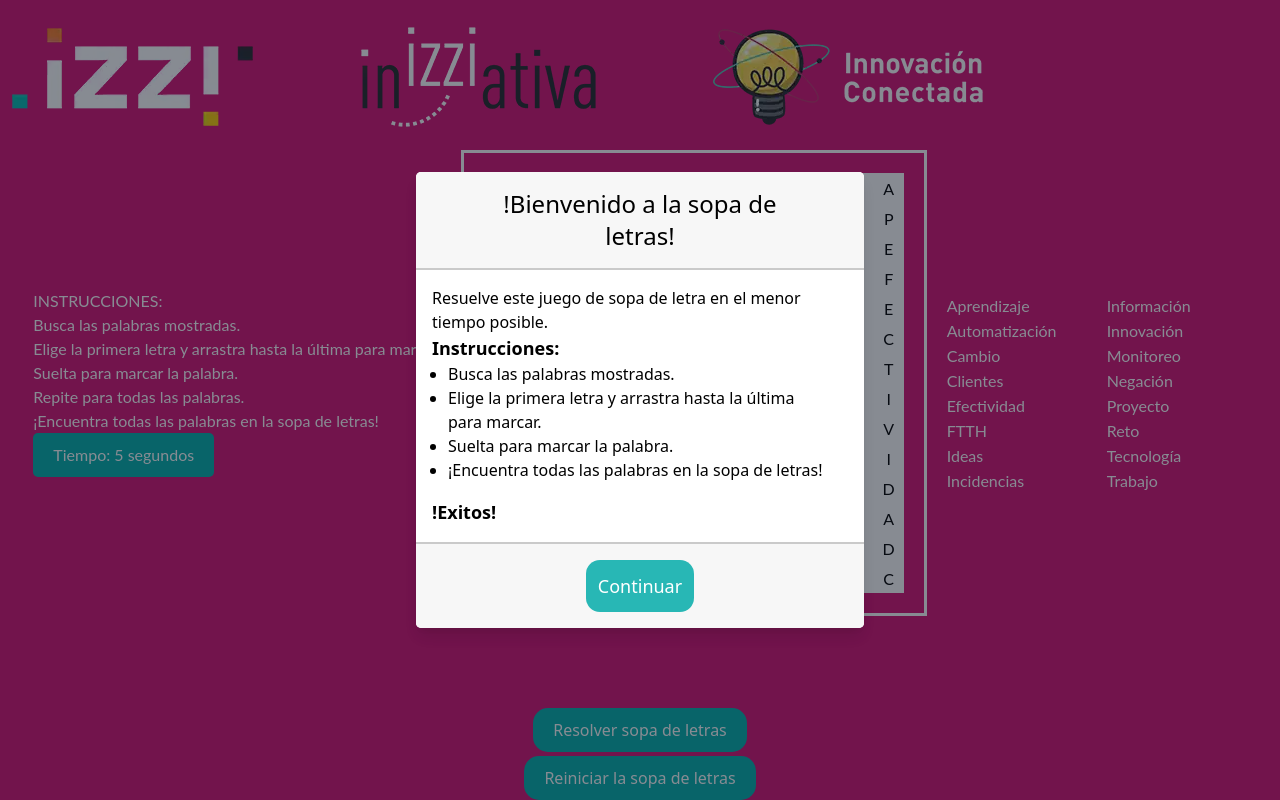
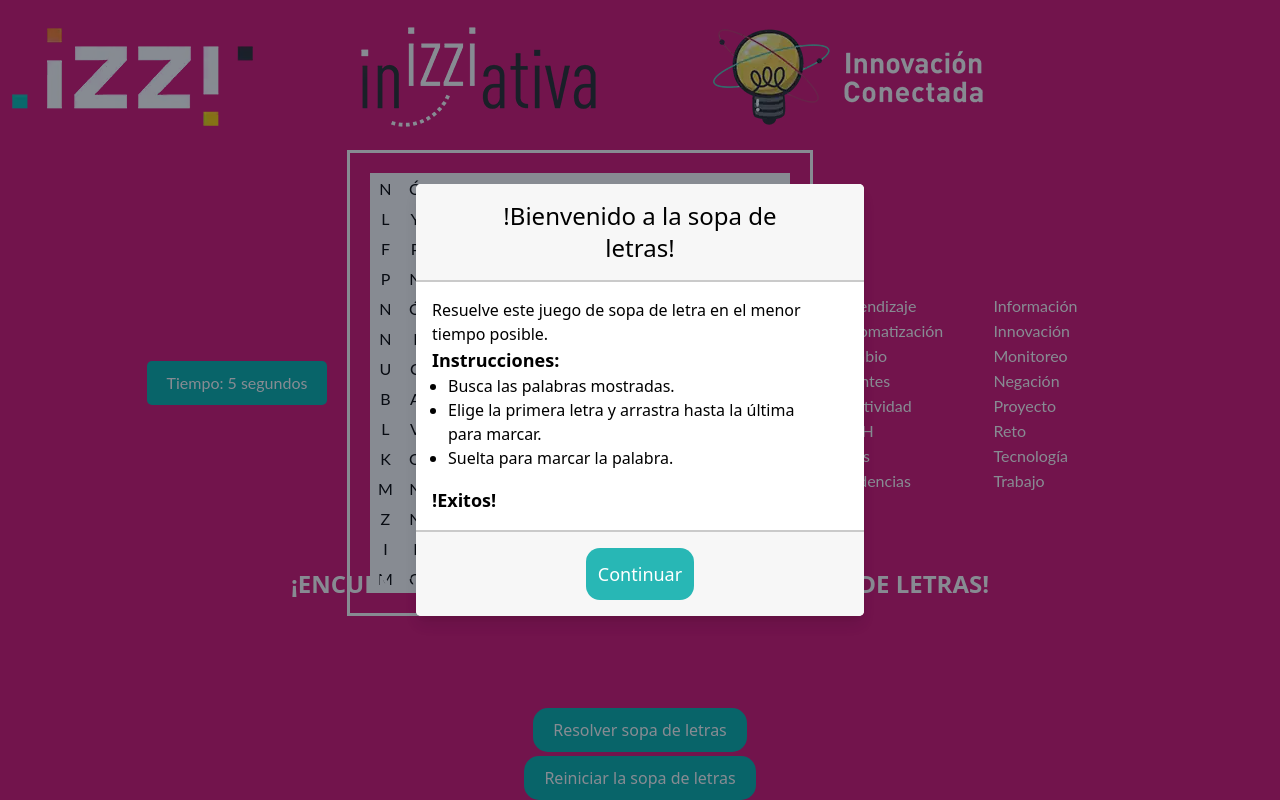
Before and after one commit to PatrickCuentas/sopadeletras, a plain HTML site: page sopadeletras.html in a window 1280 px wide. Drawn offline with nearby package versions, Linux system fonts and the light colour scheme.

Commit message:
Tarea 4 v1.0

```diff
--- a/sopadeletras.html
+++ b/sopadeletras.html
@@ -48,9 +48,6 @@
               Elige la primera letra y arrastra hasta la última para marcar.
             </li>
             <li class="text-black">Suelta para marcar la palabra.</li>
-            <li class="text-black">
-              ¡Encuentra todas las palabras en la sopa de letras!
-            </li>
           </ul>
 
           <h3 class="mt-4 text-black text-lg font-bold">!Exitos!</h3>
@@ -127,17 +124,10 @@
         </tbody>
       </table>
     </div>
-    <div id="instrucciones">
-      <ol>
-        <li>INSTRUCCIONES:</li>
-        <li>Busca las palabras mostradas.</li>
-        <li>Elige la primera letra y arrastra hasta la última para marcar.</li>
-        <li>Suelta para marcar la palabra.</li>
-        <li>Repite para todas las palabras.</li>
-        <li>¡Encuentra todas las palabras en la sopa de letras!</li>
-        <div id="cronometro"></div>
-      </ol>
-    </div>
+    <div id="cronometro"></div>
+    <h4 class="absolute bottom-[200px] text-2xl font-bold">
+      ¡ENCUENTRA TODAS LAS PALABRAS EN LA SOPA DE LETRAS!
+    </h4>
     <input type="button" id="BTNresolver" value="Resolver sopa de letras" />
     <input type="button" value="Reiniciar la sopa de letras" id="BTNrefresh" />
     <div id="contenedor"></div>
```
